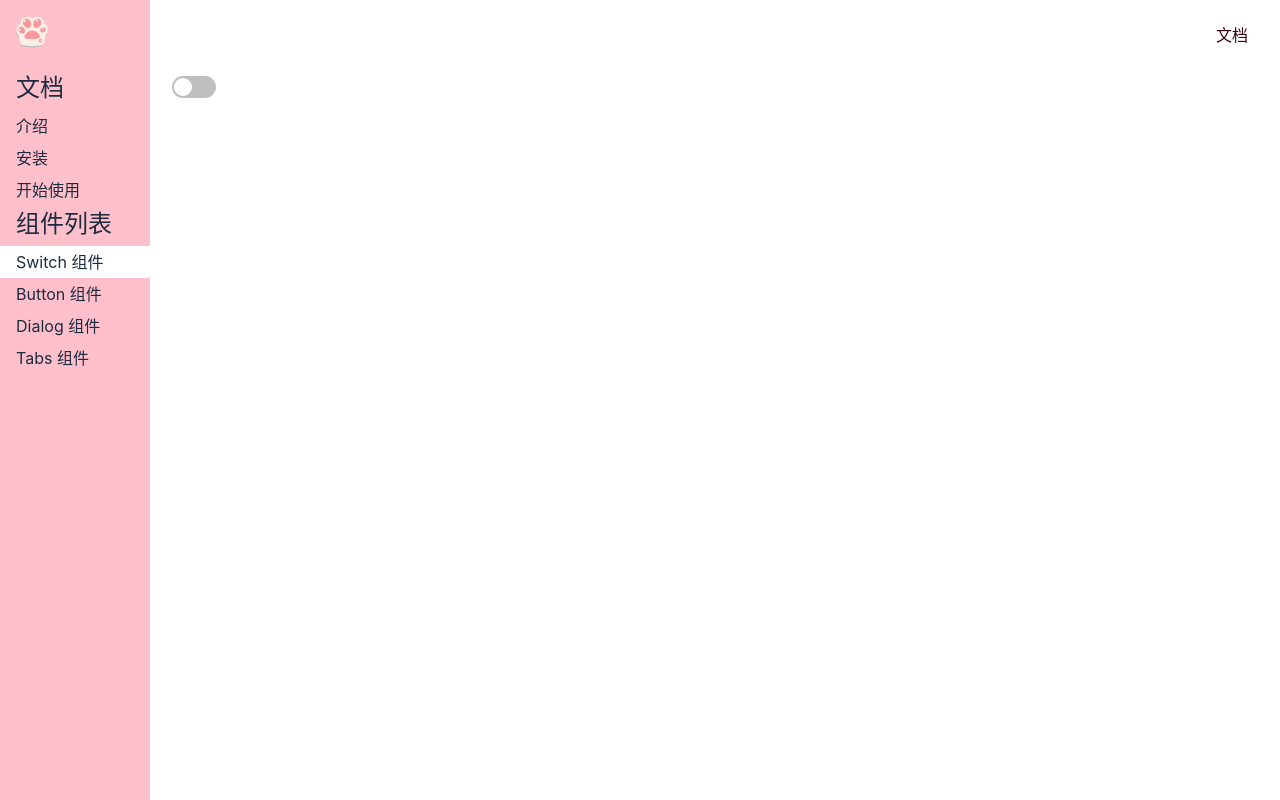
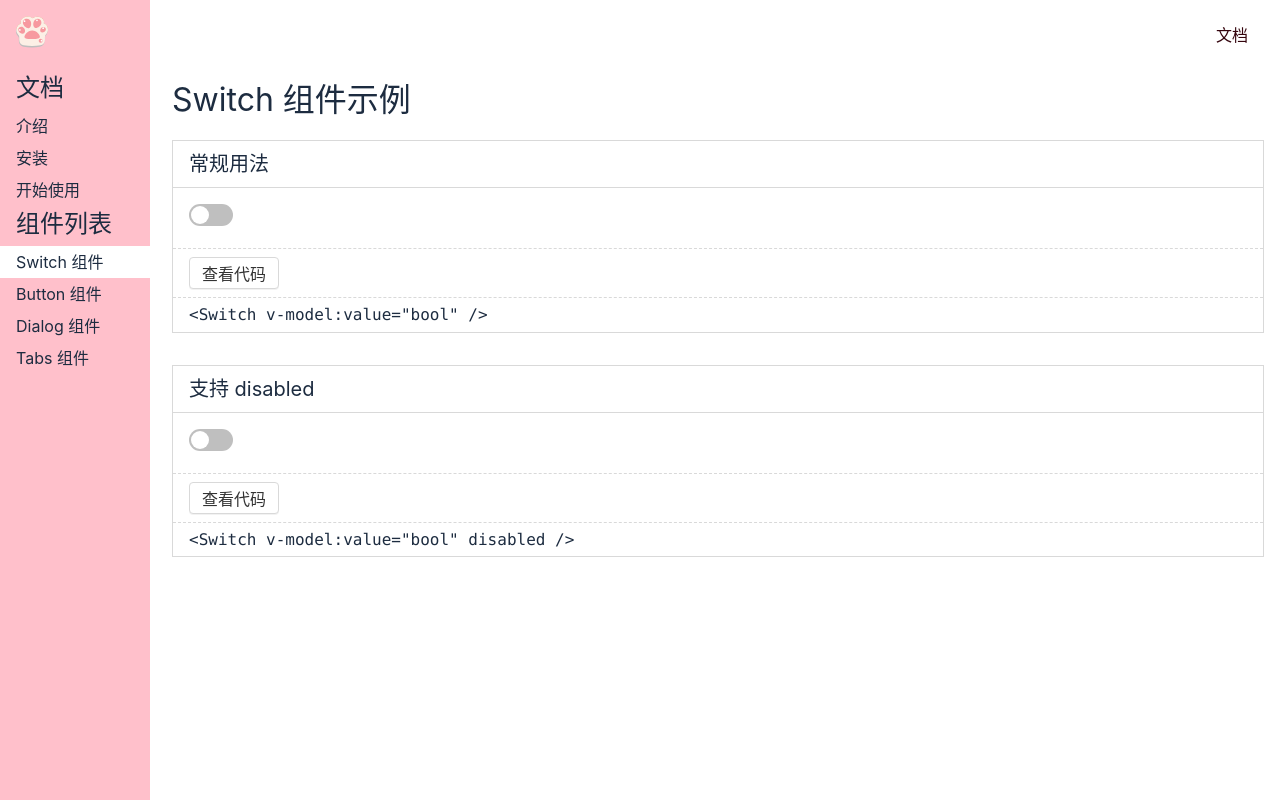
Before and after one commit to Crescent-zxy/Cat-UI, a Vue app: page /#/doc/switch in a window 1280 px wide. Built offline with nearby package versions, Linux system fonts and the light colour scheme; the HTML template or start-up script is replaced by a standard one.

Commit message:
Demo示例抽离

```diff
--- /dev/null
+++ b/src/components/SwitchDemo1.vue
@@ -0,0 +1,19 @@
+<template>
+  <Switch v-model:value="bool" />
+</template>
+
+<script lang="ts">
+import Switch from "../lib/Switch.vue";
+import { ref } from "vue";
+export default {
+  components: {
+    Switch,
+  },
+  setup() {
+    const bool = ref(false);
+    return {
+      bool,
+    };
+  },
+};
+</script>
--- /dev/null
+++ b/src/components/SwitchDemo2.vue
@@ -0,0 +1,19 @@
+<template>
+  <Switch v-model:value="bool" disabled />
+</template>
+
+<script lang="ts">
+import Switch from "../lib/Switch.vue";
+import { ref } from "vue";
+export default {
+  components: {
+    Switch,
+  },
+  setup() {
+    const bool = ref(false);
+    return {
+      bool,
+    };
+  },
+};
+</script>
--- a/src/components/SwitchPage.vue
+++ b/src/components/SwitchPage.vue
@@ -1,17 +1,82 @@
 <template>
   <div>
-    <Switch v-model:value="bool" />
+    <h1>Switch 组件示例</h1>
+    <div class="demo">
+      <h2>常规用法</h2>
+      <div class="demo-component">
+        <SwitchDemo1 />
+      </div>
+      <div class="demo-actions">
+        <Button>查看代码</Button>
+      </div>
+      <div class="demo-code">
+        <pre>&lt;Switch v-model:value="bool" /&gt;</pre>
+      </div>
+    </div>
+    <div class="demo">
+      <h2>支持 disabled</h2>
+      <div class="demo-component">
+        <SwitchDemo2 />
+      </div>
+      <div class="demo-actions">
+        <Button>查看代码</Button>
+      </div>
+      <div class="demo-code">
+        <pre>&lt;Switch v-model:value="bool" disabled /&gt;</pre>
+      </div>
+    </div>
   </div>
 </template>
 
 <script lang="ts">
+import Switch from "../lib/Switch.vue";
+import Button from "../lib/Button.vue";
+import SwitchDemo1 from "../components/SwitchDemo1.vue";
+import SwitchDemo2 from "../components/SwitchDemo2.vue";
 import { ref } from "vue";
-import Switch from "../lib/Switch.vue";
+
 export default {
-  components: { Switch },
+  components: {
+    Switch,
+    Button,
+    SwitchDemo1,
+    SwitchDemo2,
+  },
   setup() {
     const bool = ref(false);
     return { bool };
+    return {
+      bool,
+    };
   },
 };
 </script>
+
+<style lang="scss" scoped>
+$border-color: #d9d9d9;
+.demo {
+  border: 1px solid $border-color;
+  margin: 16px 0 32px;
+  > h2 {
+    font-size: 20px;
+    padding: 8px 16px;
+    border-bottom: 1px solid $border-color;
+  }
+  &-component {
+    padding: 16px;
+  }
+  &-actions {
+    padding: 8px 16px;
+    border-top: 1px dashed $border-color;
+  }
+  &-code {
+    padding: 8px 16px;
+    border-top: 1px dashed $border-color;
+    > pre {
+      line-height: 1.1;
+      font-family: Consolas, "Courier New", Courier, monospace;
+      margin: 0;
+    }
+  }
+}
+</style>
```
